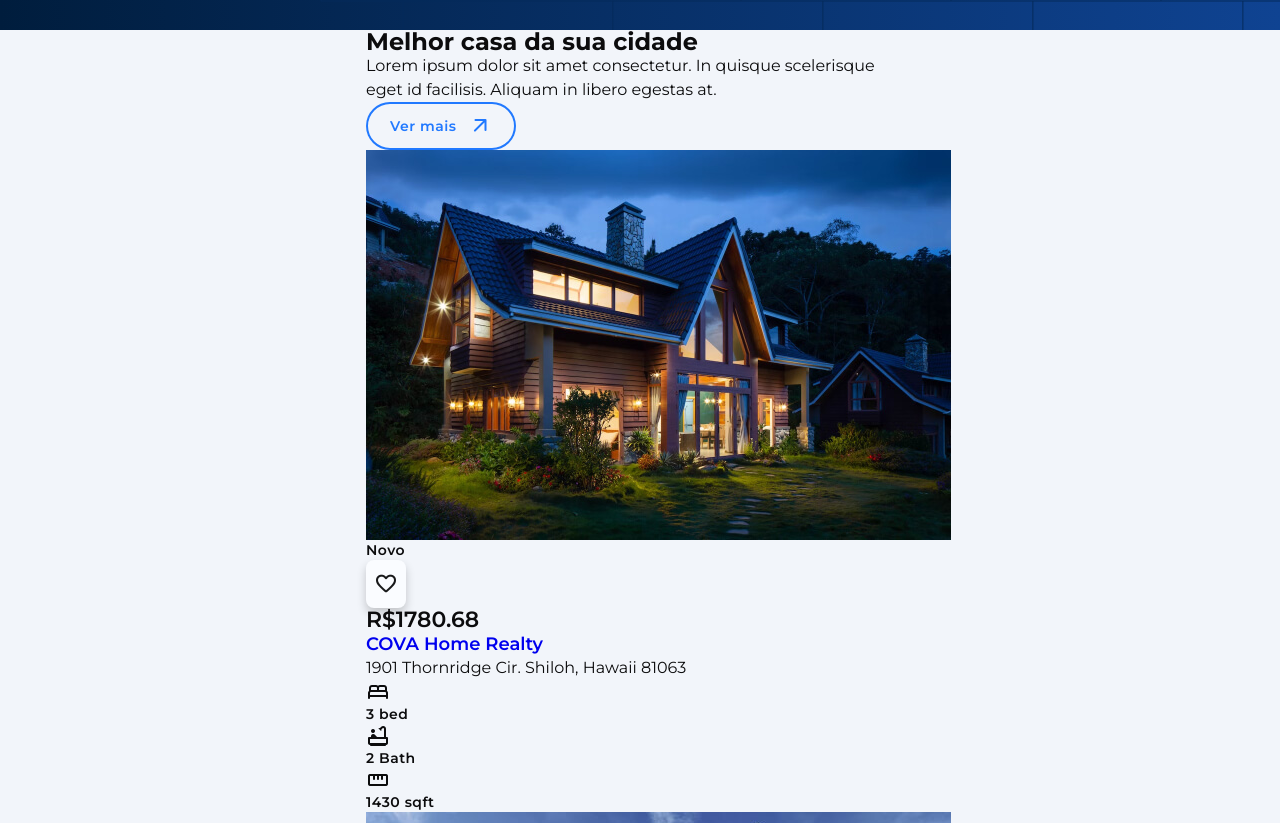
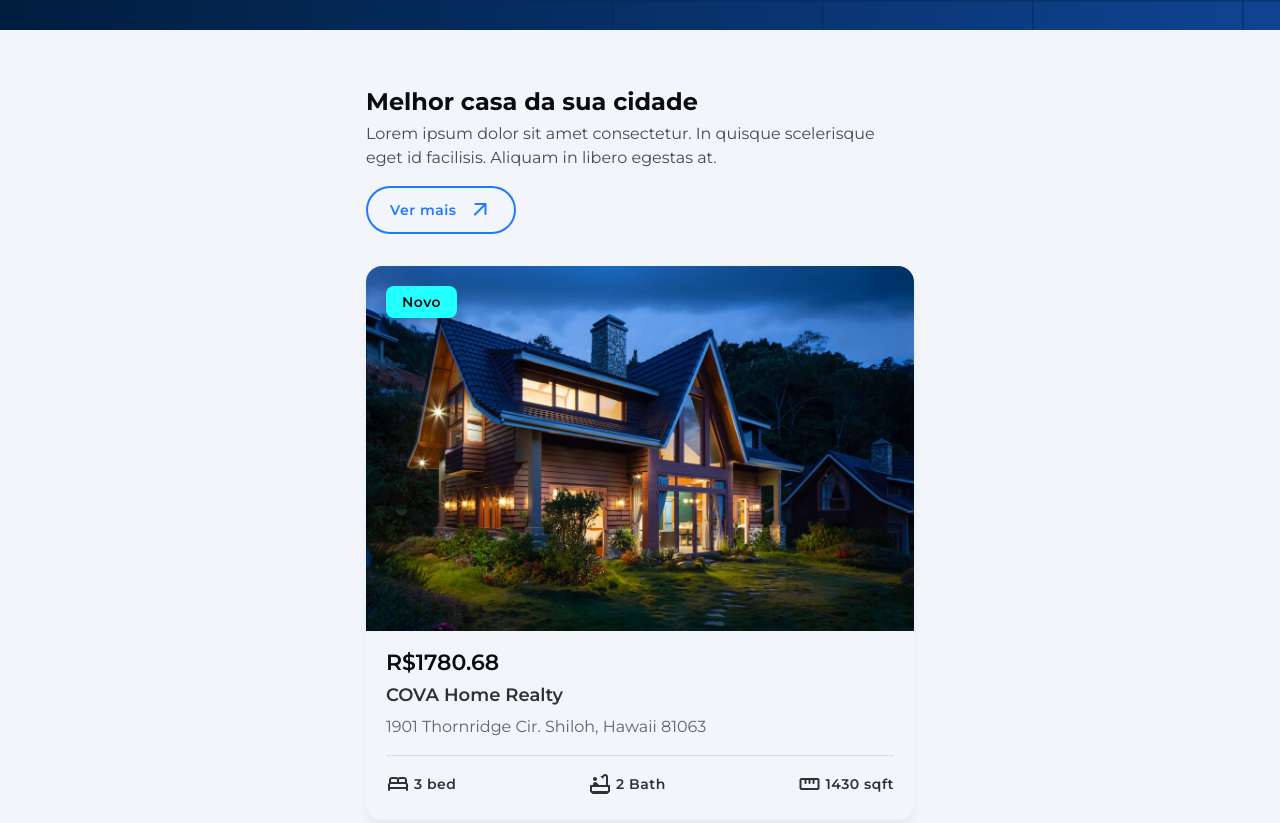
Before and after one commit to gabrielosorioz/site-imobiliario, a plain HTML site: page index.html in a window 1280 px wide. Shown: the part 700-1523 px from the top of the page. Drawn offline with nearby package versions, Linux system fonts and the light colour scheme.

Commit message:
style(style.css): Aprimorar Layout e Interatividade dos Cards de Propriedades

```diff
--- a/assets/css/style.css
+++ b/assets/css/style.css
@@ -276,6 +276,24 @@ body  {
   margin-inline: auto;
 }
 
+.section {padding-block-end: 60px;}
+
+.title-wrapper { margin-block-end: 32px;}
+
+.img-holder {
+  aspect-ratio: var(--width) / var(--height);
+  background-color: var(--neutral-80);
+  overflow: hidden;
+}
+
+.img-cover {
+  width: 100%;
+  height: 100%;
+  object-fit: cover;
+
+
+}
+
 
 
 
@@ -329,7 +347,7 @@ body  {
 */
 
 .icon-btn {
-  height: 48px;
+  height: 40px;
   width: 40px;
   display:grid;
   place-items: center;
@@ -342,6 +360,106 @@ body  {
 }
 
 .icon-btn:where(:hover, :focus-visible) { background-color: var(--neutral-90);}
+
+/**
+* BADGE
+*/
+
+.badge {
+  height: 32px;
+  max-width: max-content;
+  display: grid;
+  place-items: center;
+  padding-inline: 16px;
+  background-color: var(--secondary-100);
+  border-radius: var(--radius-small);
+  box-shadow: var(--shadow-3);
+}
+
+/**
+* CARD
+*/
+.card {
+  border-radius: var(--radius-large);
+  overflow: hidden;
+  box-shadow: var(--shadow-2);
+  transition: var(--transition-duration-quick) var(--transition-easing-quick);
+}
+
+.card:where(:hover,:focus-within) { box-shadow: var(--shadow-4);}
+
+.card-banner { position: relative;}
+
+.card-banner .img-cover {
+  transition: var(--transition-duration-smooth) var(--transition-easing-quick);
+}
+
+.card:where(:hover, :focus-within) .img-cover {
+  scale: 1.05;
+  rotate: 2deg;
+}
+
+.card :where(.badge, .icon-btn) {
+  position: absolute;
+  top: 20px;
+
+}
+
+.card .badge { left: 20px;}
+
+.card .icon-btn {
+  right: 20px;
+  opacity: 0;
+  visibility: hidden;
+  scale: 0.0;
+  transition: var(--transition-duration-quick) var(--transition-easing-quick);
+
+}
+
+.fav-btn { color: var(--error-100); }
+
+.fav-btn.active .material-symbols-rounded {
+  font-variation-settings: 'FILL' 1;
+}
+
+.card:where(:hover, :focus-within) .icon-btn {
+  scale: 1;
+  opacity: 1;
+  visibility: visible;
+}
+
+.card-content { padding: 20px 20px 24px;}
+
+.card-title {
+  margin-block: 8px;
+  color: var(--neutral-20);
+  white-space: nowrap;
+  overflow: hidden;
+  text-overflow: ellipsis;
+  transition: var(--transition-duration-quick) var(--transition-easing-quick) ;
+}
+
+.card-title:where(:hover, :focus-visible) {color: var(--primary-100);}
+
+.card-text { color: var(--neutral-40);}
+
+.card-meta-list {
+  padding-block-start: 16px;
+  margin-block-start: 16px;
+  border-block-start: 1px solid var(--neutral-90);
+  display: flex;
+  justify-content: space-between;
+  align-items: center;
+  flex-wrap: wrap;
+  gap: 12px;
+}
+
+.card .meta-item {
+  display: flex;
+  align-items: center;
+  gap: 4px;
+  color: var(--neutral-20);
+}
 
 
 
@@ -531,18 +649,22 @@ body  {
 }
 
 
-
-
-
-
-
-
 /*-----------------------------------*\
   #PROPERTY
 \*-----------------------------------*/
 
+.property { padding-block: 60px;}
 
+.property .section-text {
+  margin-block: 8px 16px;
+  color: var(--neutral-30);
+}
 
+.property-list {
+  display: grid;
+  grid-template-columns: repeat(auto-fit, minmax(280px,1fr));
+  gap: 18px;
+}
 
 
 /*-----------------------------------*\
```
